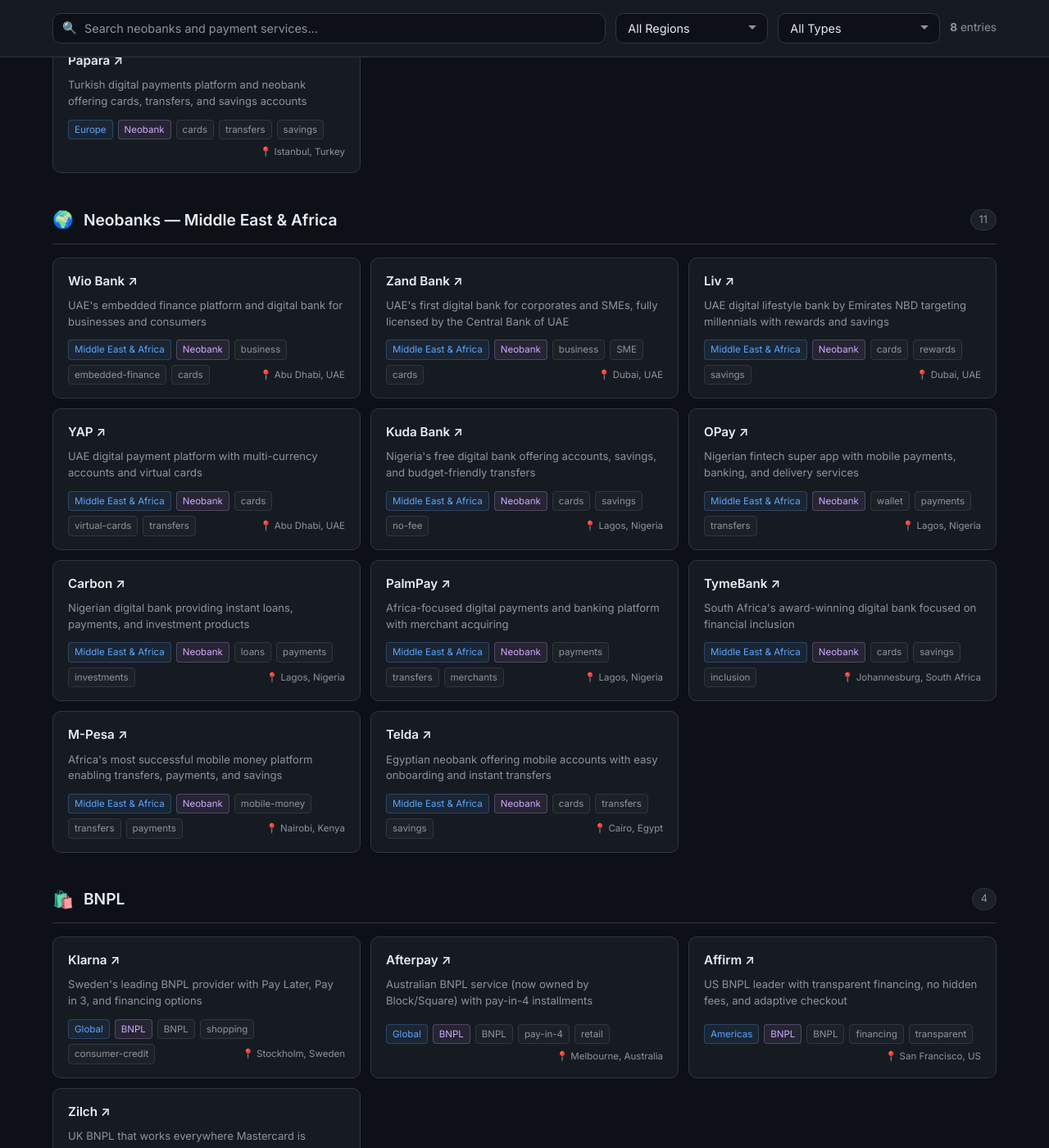
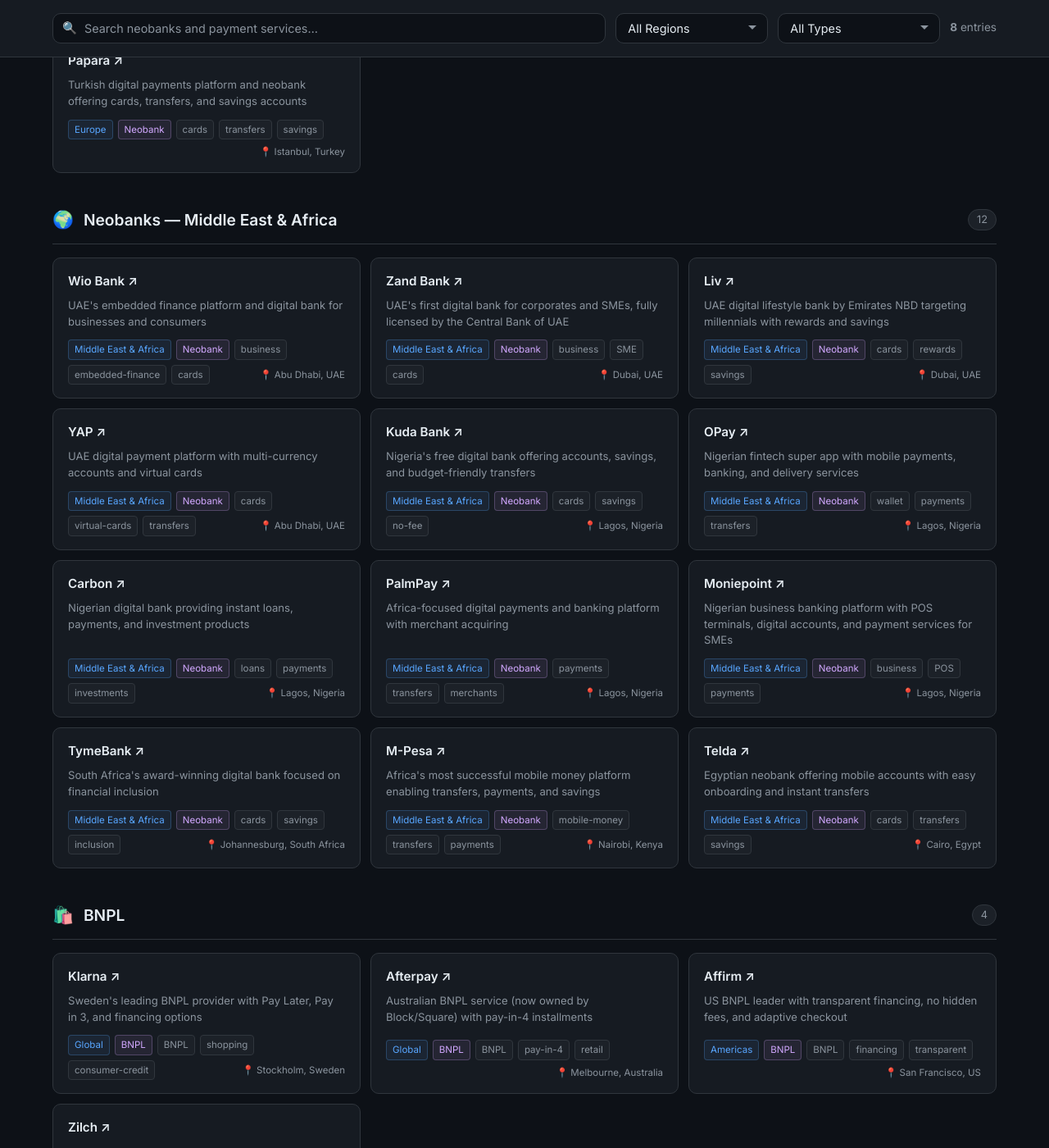
Before and after one commit to ittermit/awesome-neobanks, a Jekyll site: the page built from index.html, in a window 1280 px wide and 1400 px high, scrolled down 3820 px. Shown: the whole window at 82% size. Built offline with Jekyll 4.4.1, drawn with Linux system fonts in a browser that asks for light colours; some of the changed text lies outside the part shown.

Commit message:
add Moniepoint to Middle East Africa

```diff
--- a/_data/neobanks.yml
+++ b/_data/neobanks.yml
@@ -576,6 +576,15 @@
   founded: 2019
   hq: "Lagos, Nigeria"
 
+- name: Moniepoint
+  url: https://moniepoint.com
+  description: "Nigerian business banking platform with POS terminals, digital accounts, and payment services for SMEs"
+  region: Middle East & Africa
+  countries: [NG]
+  tags: [business, POS, payments, SME, banking]
+  founded: 2015
+  hq: "Lagos, Nigeria"
+
 - name: TymeBank
   url: https://tymebank.co.za
   description: "South Africa's award-winning digital bank focused on financial inclusion"
```
Also changed, not shown: README.md.
